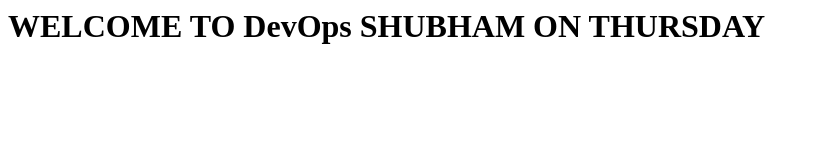
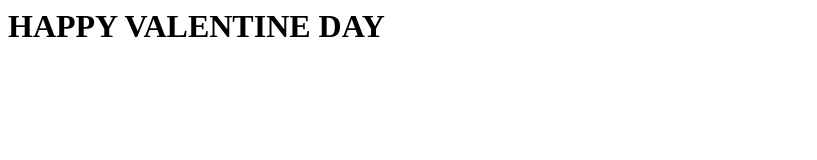
Before and after one commit to shubham781999/pipeline, a plain HTML site: page index.html in a window 1280 px wide. Shown: the whole page, without its empty margins (0-817 px from the left). Drawn offline with Linux system fonts and the light colour scheme.

Commit message:
uddjjjfj

```diff
--- a/index.html
+++ b/index.html
@@ -1 +1 @@
-<h1>WELCOME TO DevOps SHUBHAM ON THURSDAY</h1>
+<h1>HAPPY VALENTINE DAY </h1>
```
